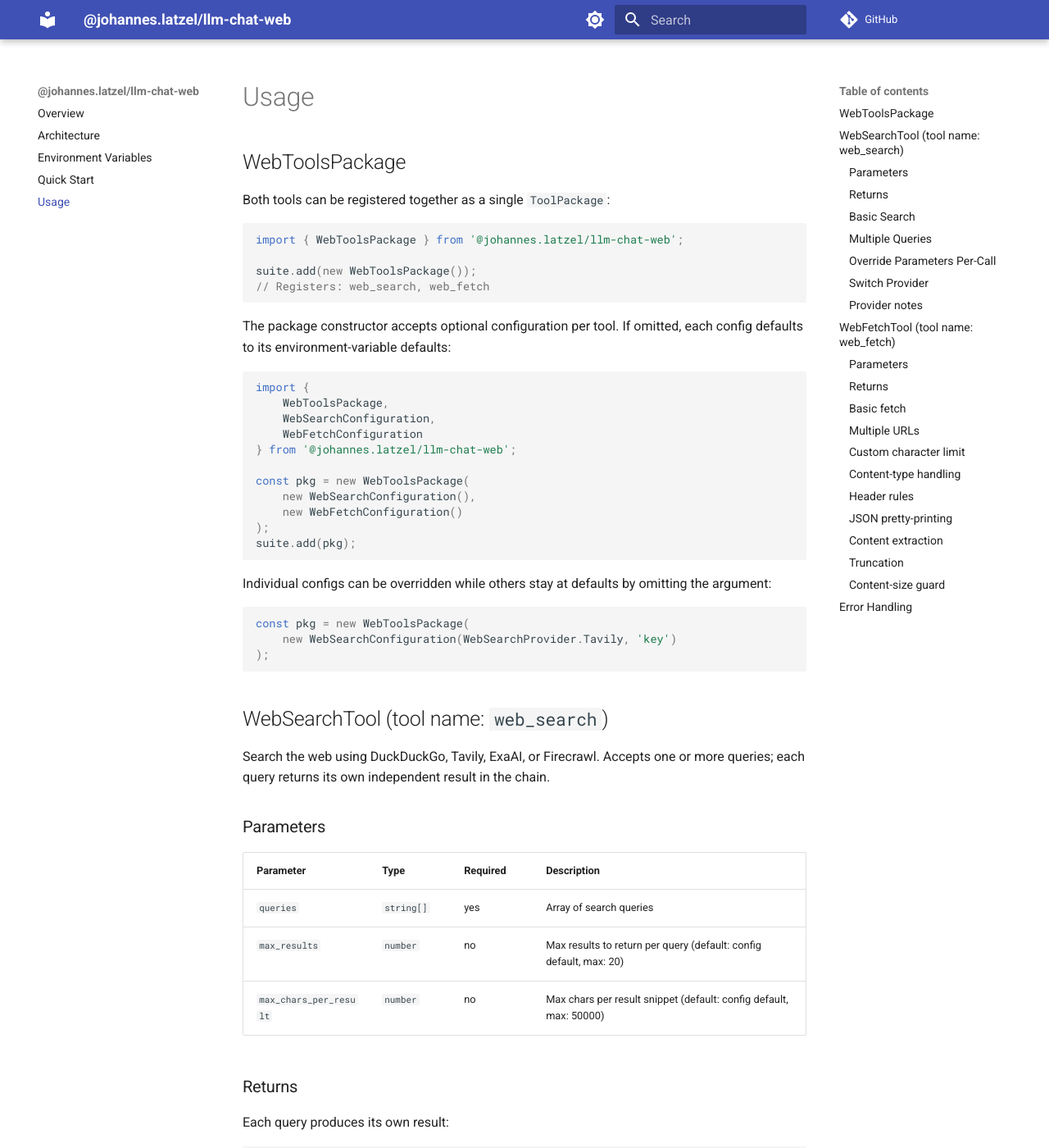
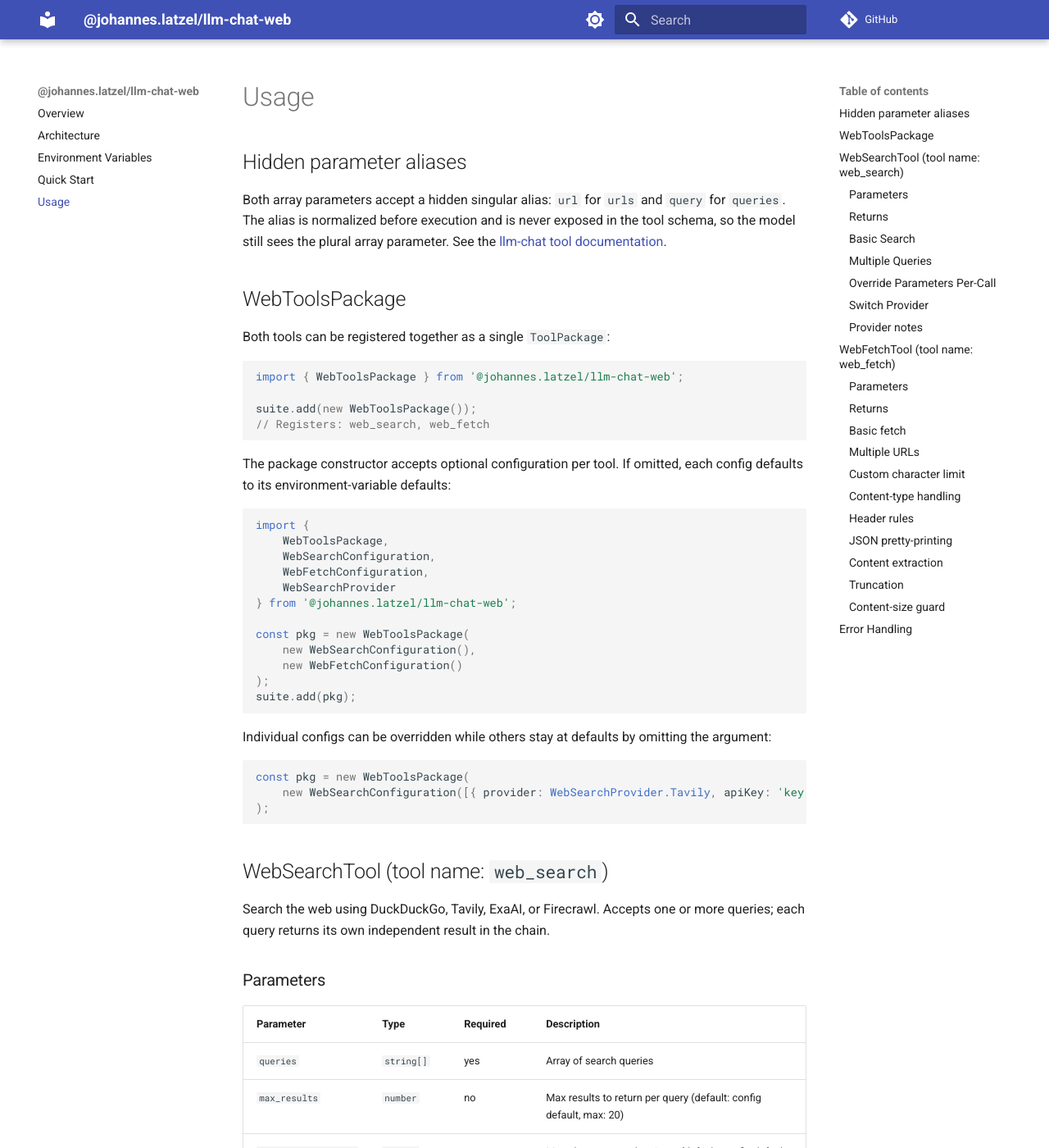
Before and after one commit to johanneslatzel/llm-chat-web, an MkDocs documentation site: the page built from docs/usage.md, in a window 1280 px wide and 1400 px high. Shown: the whole window at 82% size. Built offline with MkDocs 1.6.1 and Material for MkDocs 9.7.7, drawn with Linux system fonts in a browser that asks for light colours; comment, search, counter and statistics services are not loaded; some of the changed text lies outside the part shown.

Commit message:
feat: add hidden singular aliases for web tool arrays - add url as a hidden alias for urls and query as a hidden alias for queries - add schema and execution tests for both aliases - docs: document the aliases, correct the WebSearchConfiguration examples, and fix the provider-selection timing - docs: add docs/assets/llm-chat-web-architecture.drawio, export the matching .svg, and reference it from README.md and docs/architecture.md - docs: complete .env.example with the LLM_CHAT_WEB_MAX_CHARS_PER_FETCH variables - tooling: add check-mkdocs.json to skip assets/** in the docs check - dep: @johannes.latzel/llm-chat bumped to ^0.10.0 - dev-deps: bump vitest and @vitest/coverage-v8 to ^5.0.5 - bump version to 0.7.0

````diff
--- /dev/null
+++ b/check-mkdocs.json
@@ -0,0 +1,3 @@
+{
+    "skip": ["assets/**"]
+}
--- a/docs/usage.md
+++ b/docs/usage.md
@@ -1,4 +1,12 @@
 # Usage
+
+## Hidden parameter aliases
+
+Both array parameters accept a hidden singular alias: `url` for `urls` and
+`query` for `queries`. The alias is normalized before execution and is never
+exposed in the tool schema, so the model still sees the plural array parameter.
+See the
+[llm-chat tool documentation](https://github.com/johanneslatzel/llm-chat/blob/main/docs/tools/defining-tools.md#hidden-parameter-aliases).
 
 ## WebToolsPackage
 
@@ -17,7 +25,8 @@ The package constructor accepts optional configuration per tool. If omitted, eac
 import {
     WebToolsPackage,
     WebSearchConfiguration,
-    WebFetchConfiguration
+    WebFetchConfiguration,
+    WebSearchProvider
 } from '@johannes.latzel/llm-chat-web';
 
 const pkg = new WebToolsPackage(
@@ -31,7 +40,7 @@ Individual configs can be overridden while others stay at defaults by omitting t
 
 ```typescript
 const pkg = new WebToolsPackage(
-    new WebSearchConfiguration(WebSearchProvider.Tavily, 'key')
+    new WebSearchConfiguration([{ provider: WebSearchProvider.Tavily, apiKey: 'key' }])
 );
 ```
 
@@ -62,9 +71,9 @@ Search results for "query":
 ### Basic Search
 
 ```typescript
-import { WebSearchTool, WebSearchConfiguration } from '@johannes.latzel/llm-chat-web';
+import { WebSearchTool, WebSearchConfiguration, WebSearchProvider } from '@johannes.latzel/llm-chat-web';
 
-const tool = new WebSearchTool(new WebSearchConfiguration(WebSearchProvider.Tavily, 'your-tavily-key'));
+const tool = new WebSearchTool(new WebSearchConfiguration([{ provider: WebSearchProvider.Tavily, apiKey: 'your-tavily-key' }]));
 const result = await tool.execute({ queries: ['latest AI news'] });
 console.log(result[0].result);
 ```
@@ -92,13 +101,13 @@ const result = await tool.execute({
 ```typescript
 import { WebSearchTool, WebSearchConfiguration, WebSearchProvider } from '@johannes.latzel/llm-chat-web';
 
-const exaConfig = new WebSearchConfiguration(WebSearchProvider.ExaAI, 'your-exa-key');
+const exaConfig = new WebSearchConfiguration([{ provider: WebSearchProvider.ExaAI, apiKey: 'your-exa-key' }]);
 const exaTool = new WebSearchTool(exaConfig);
 
-const ddgConfig = new WebSearchConfiguration(WebSearchProvider.DuckDuckGo);
+const ddgConfig = new WebSearchConfiguration([{ provider: WebSearchProvider.DuckDuckGo }]);
 const ddgTool = new WebSearchTool(ddgConfig);
 
-const fcConfig = new WebSearchConfiguration(WebSearchProvider.Firecrawl, 'your-firecrawl-key');
+const fcConfig = new WebSearchConfiguration([{ provider: WebSearchProvider.Firecrawl, apiKey: 'your-firecrawl-key' }]);
 const fcTool = new WebSearchTool(fcConfig);
 ```
 
````
Also changed, not shown: README.md (+2 -0 lines), docs/architecture.md (+3 -1 lines), package.json (+4 -4 lines), docs/assets/llm-chat-web-architecture.svg (added), 7 other files.
